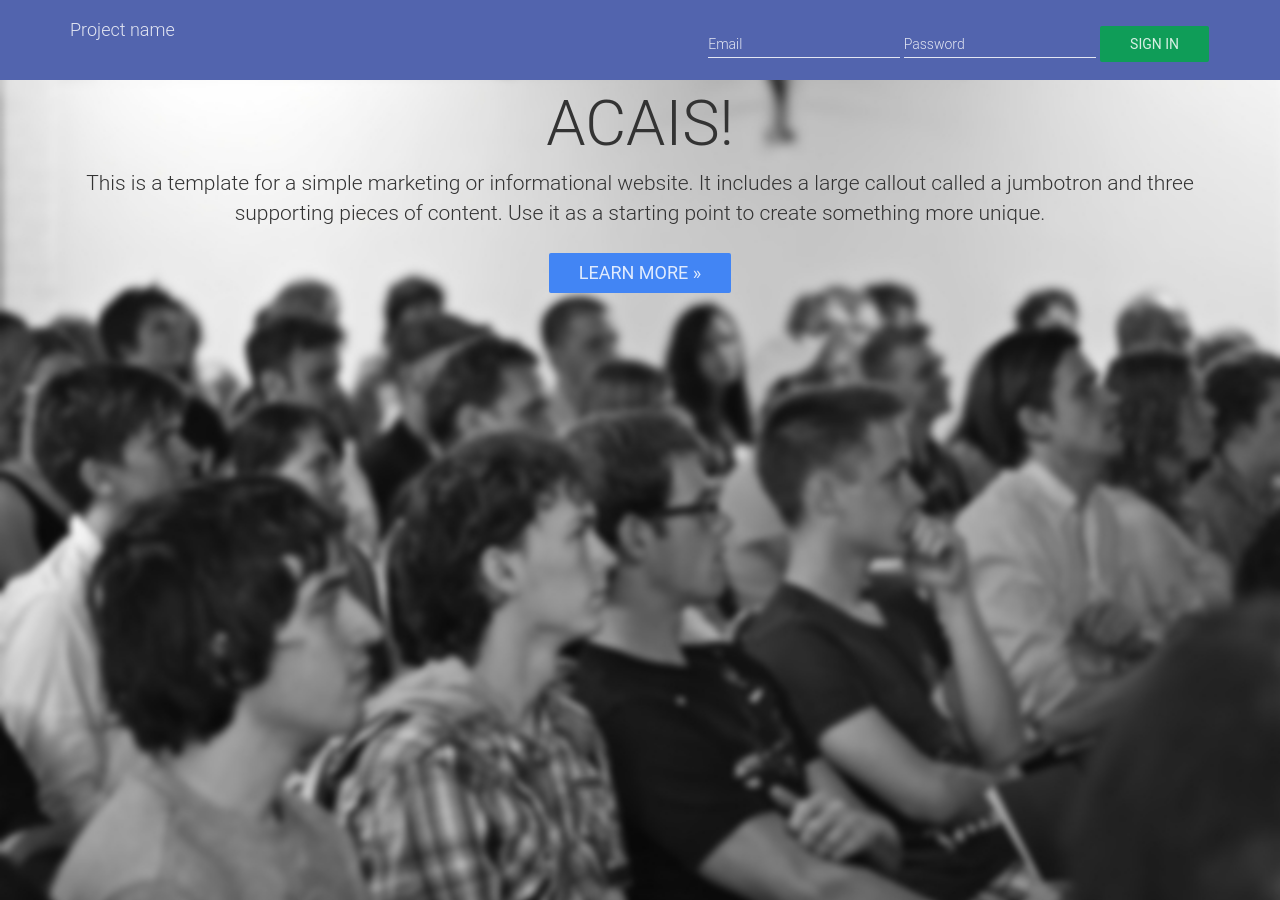
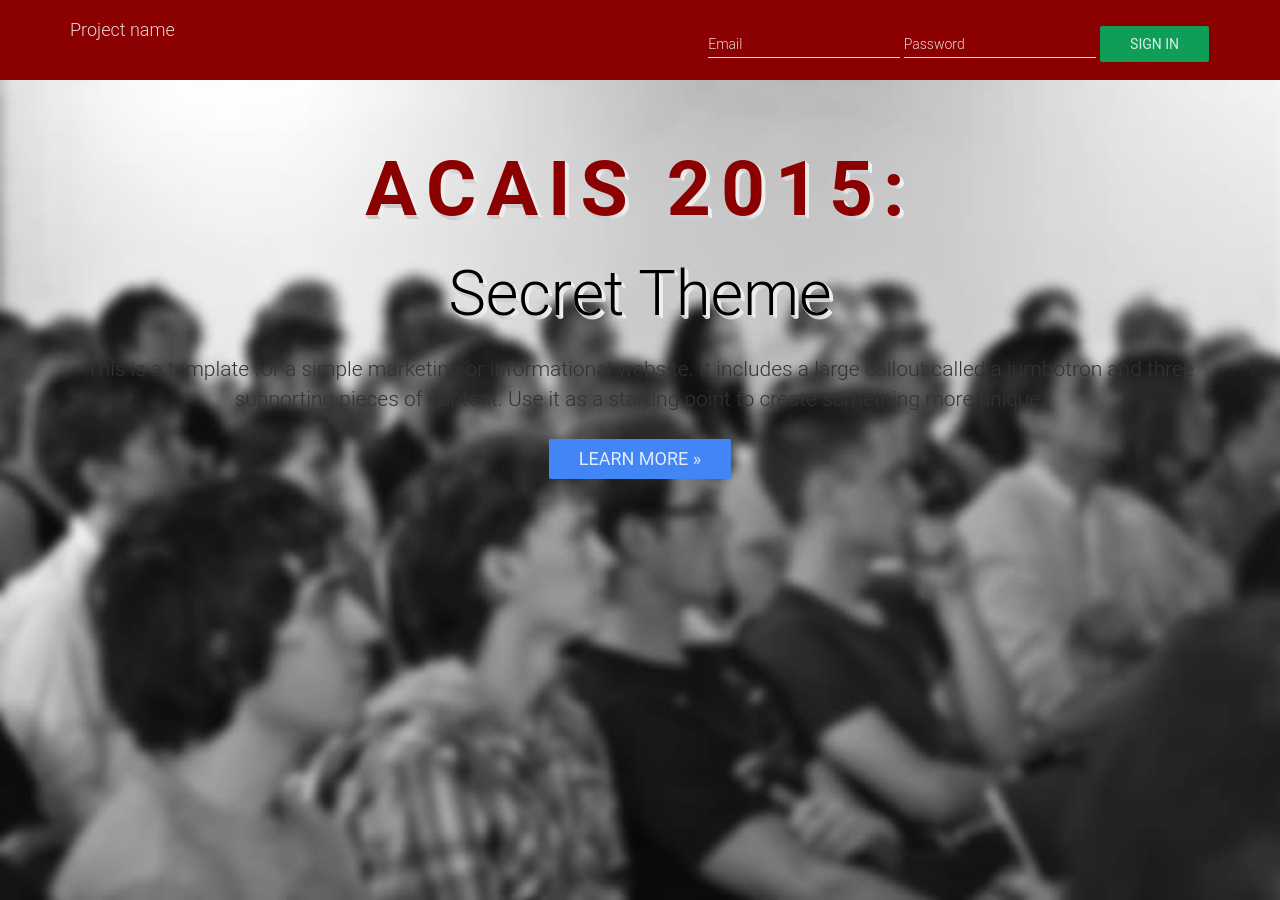
Before and after one commit to wouterbulten/acais-website, a Jekyll site: the page design/index.html, which Jekyll copies as it is, in a window 1280 px wide and 900 px high. Built offline with Jekyll 4.4.1, drawn with Linux system fonts in a browser that asks for light colours; nearby versions of some CDN libraries.

Commit message:
Added some ACAIS color

```diff
--- a/design/css/main.css
+++ b/design/css/main.css
@@ -5,9 +5,22 @@
    ========================================================================== */
 
 .jumbotron {
-    background-image: url('../img/bg-blur.jpg');
+    background-image: url('../img/bg_4.jpg');
     background-size: 100%;
     background-repeat: no-repeat;
     height: 100vh;
     text-align: center;
 }
+
+
+
+.fronttitle{text-align:center;color:#000!important;font-size:80px;line-height:100px;text-shadow:1px 0 #eee,0 1px #ccc,2px 1px #eee,1px 2px #ccc,3px 2px #eee,2px 3px #ccc,4px 3px #eee,3px 4px #ccc; margin-top: 70px;}.fronttitle
+
+.brand{color:#8B0000;font-size:6vw;letter-spacing:10px;
+
+    font-weight: bold;
+}
+
+.navbar {
+    background-color: #8B0000;
+}
--- a/design/index.html
+++ b/design/index.html
@@ -55,7 +55,7 @@
     <!-- Main jumbotron for a primary marketing message or call to action -->
     <div class="jumbotron">
       <div class="container">
-        <h1>ACAIS!</h1>
+        <h1 class="fronttitle"><span class="brand">ACAIS 2015:</span><br/> Secret Theme</h1>
         <p>This is a template for a simple marketing or informational website. It includes a large callout called a jumbotron and three supporting pieces of content. Use it as a starting point to create something more unique.</p>
         <p><a class="btn btn-primary btn-lg" role="button">Learn more &raquo;</a></p>
       </div>
```
Also changed, not shown: design/img/bg-blur.jpg (deleted), design/img/bg-low.jpg (deleted), design/img/bg_1.5.jpg (added), design/img/bg_1.jpg (added), design/img/bg_2.5.jpg (added), design/img/bg_4.jpg (added).
